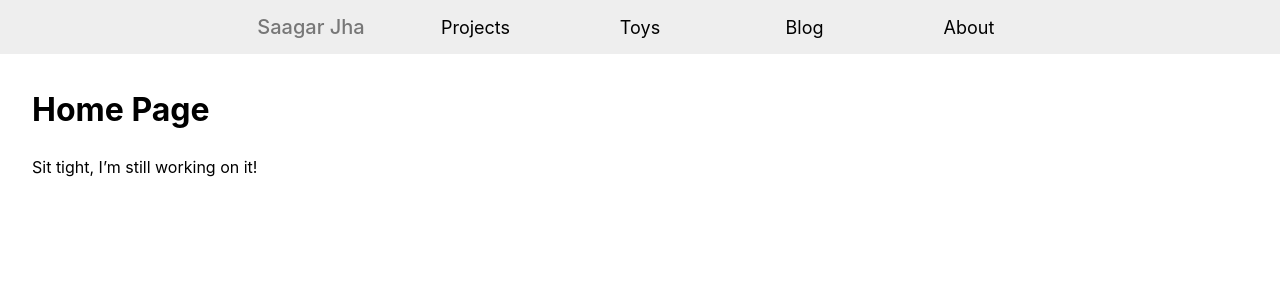
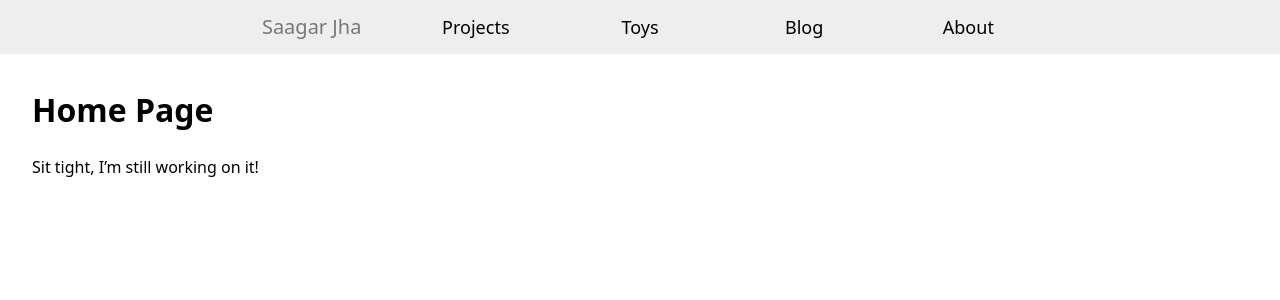
Before and after one commit to saagarjha/saagarjha.github.io, a Jekyll site: the page built from index.md, in a window 1280 px wide. Shown: the top 300 px of the page. Built offline with Jekyll 4.4.1, drawn with Linux system fonts in a browser that asks for light colours.

Commit message:
Update font to system-ui

```diff
--- a/css/default.scss
+++ b/css/default.scss
@@ -4,7 +4,7 @@
 @import "header";
 @import "syntax-highlight";
 
-$fonts: -apple-system, "Helvetica Neue", sans-serif;
+$fonts: system-ui, "Helvetica Neue", sans-serif;
 
 $font_size: 1rem;
 $line_height: 1.5;
```
